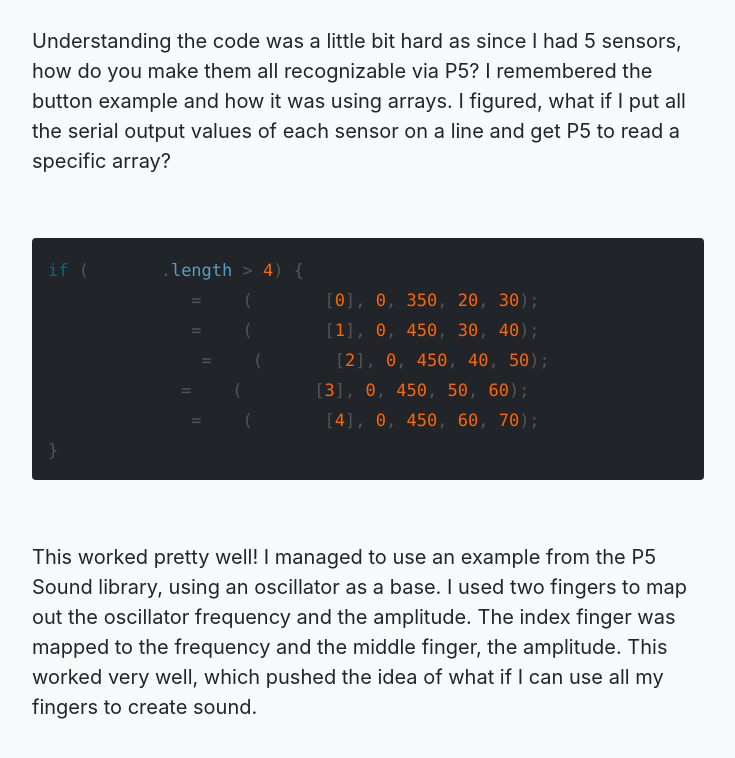
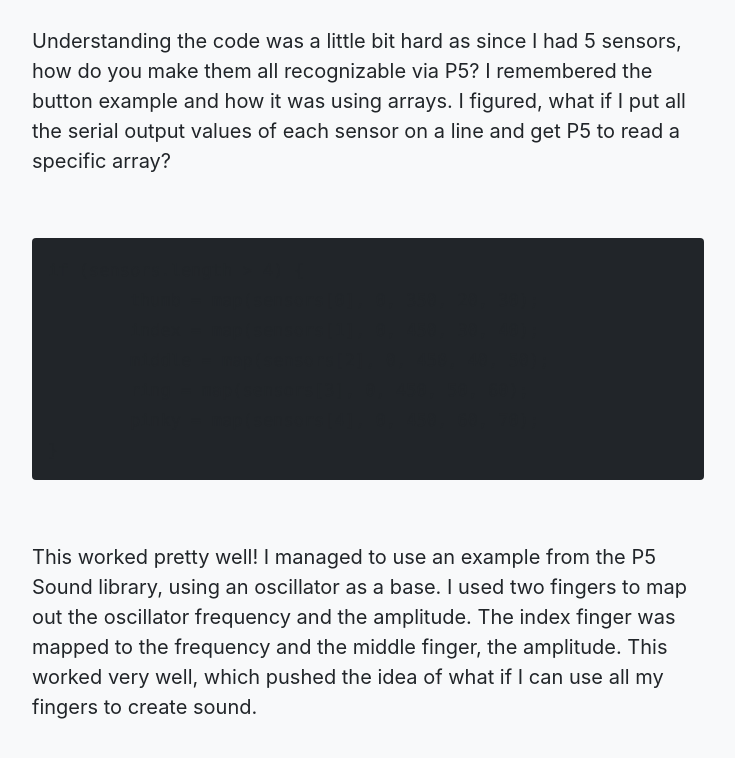
Before and after one commit to ixdwtruong/ixdwtruong.github.io, a Jekyll site: the page built from _posts/0001-01-06-intobjp2.md, in a window 1280 px wide and 900 px high, scrolled down 3910 px, cut to the strip 0-780 px from the top of the window. Shown: the top 758 px of the strip, without its empty margins (272-1007 px from the left). Built offline with Jekyll 4.4.1, drawn with Linux system fonts in a browser that asks for light colours.

Commit message:
Update 0001-01-06-intobjp2.md

```diff
--- a/_posts/0001-01-06-intobjp2.md
+++ b/_posts/0001-01-06-intobjp2.md
@@ -92,7 +92,7 @@ Understanding the code was a little bit hard as since I had 5 sensors, how do yo
 
 <br>
 
-{% highlight java %}
+{% highlight html %}
 if (sensors.length > 4) {
         thumb = map(sensors[0], 0, 350, 20, 30);
         index = map(sensors[1], 0, 450, 30, 40);
```
